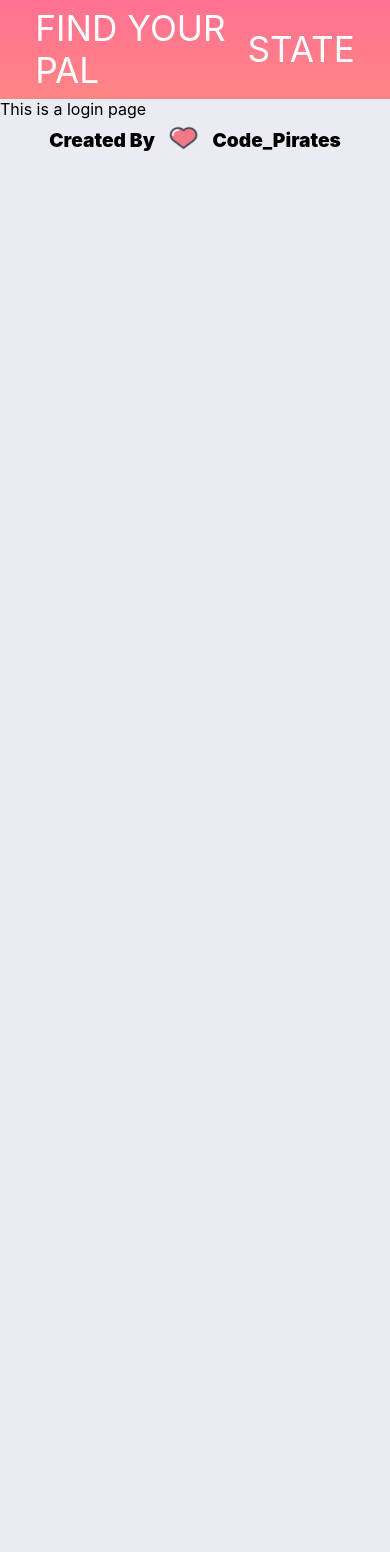
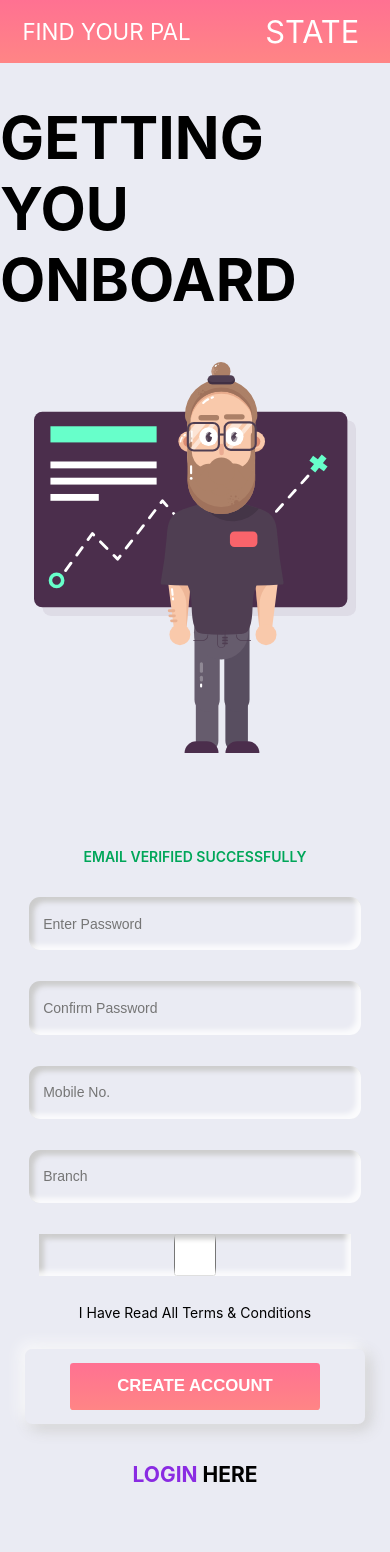
Before and after one commit to dev-lovedeep/mentor_api, a React (Create React App) app in the folder frontend/: page /signup/onboard in a window 390 px wide. Before the commit this address led to /home. Shown: the top 1552 px of the page. Before the commit the page ends 844 px from the top, so only its background shows below. Built offline with nearby package versions, Linux system fonts and the light colour scheme.

Commit message:
Login Page Mobile View Completed

```diff
--- a/frontend/src/App.css
+++ b/frontend/src/App.css
@@ -58,7 +58,14 @@
   margin: 0.5em;
   width: 13em;
 }
-.login-grid-item{
+.login-grid-item1{
+  display: flex;
+  justify-content: center;
+  align-items: center;
+  flex-direction: column;
+  margin-top: 0.5em;
+}
+.login-grid-item2{
   display: flex;
   justify-content: center;
   align-items: center;
@@ -66,12 +73,14 @@
   margin-top: 0.5em;
 }
 .login-form{
-  width: 60%;
+  width: 80%;
+  min-width: 360px;
+  max-width: 400px;
   display: flex;
   justify-content: center;
   align-items: center;
   flex-direction: column;
-  margin-top: 5em;
+  margin-top: 4.5em;
   box-shadow: -5px -5px 15px #FFFFFFCB, 5px 5px 15px #ccc;
   border-radius: 1em;
 }
@@ -80,8 +89,8 @@
   justify-content: center;
   align-items: center;
   flex-direction: column;
-  margin-bottom: 2em;
-  width: 60%;
+  margin-bottom: 1.5em;
+  width: 70%;
 }
 .login-form form input{
   width: 100%;
@@ -89,8 +98,8 @@
   background: #EAEBF3;
   margin: 0.5em;
   margin-bottom: 2em;
-  padding: 0.5em;
-  font-size: 0.9rem;
+  padding: 0.4em;
+  font-size: 1rem;
   padding-left: 1em;
   font-weight: 500;
   color: #000;
@@ -100,7 +109,7 @@
 }
 .login-form h1{
   font-size: 4.2rem;
-  margin-bottom: 1.5em;
+  margin-bottom: 1.2em;
 }
 .login-btn{
   width: 80%;
@@ -130,3 +139,68 @@
   margin-left: 11em;
   margin-top: 5em;
 }
+.email-verify{
+  margin: 1.8em 0;
+  font-weight: 600;
+  color: #00A659;
+}
+@media only screen and (max-width: 1320px) {
+  body,html {
+    font-size: 13px;
+  }
+}
+
+@media only screen and (max-width: 1580px) {
+  body,html {
+    font-size: 14px;
+  }
+  .login-form{
+    width: 70%;
+  }
+}
+
+@media only screen and (max-width: 1140px) {
+  body,html {
+    font-size: 12px;
+  }
+}
+
+@media only screen and (max-width: 1020px) {
+  body,html {
+    font-size: 11px;
+  }
+  .login-form{
+    width: 80%;
+  }
+
+  @media only screen and (max-width: 980px) {
+    body,html {
+      font-size: 14px;
+    }
+    .login-grid-item1{
+      display: none;
+    }
+    .login-grid-container{
+      grid-template-columns: auto;
+    }
+  }
+}
+
+@media only screen and (max-width: 900px) {
+  .app-header{
+    font-size: 1.6em;
+  }
+}
+
+@media only screen and (max-width: 620px) {
+  .login-form{
+    box-shadow: none;
+    width: 100%;
+  }
+  .login-form form{
+    width: 80%;
+  }
+  .btn-outline{
+    margin-top: 2em;
+  }
+}
--- a/frontend/src/App.js
+++ b/frontend/src/App.js
@@ -6,6 +6,7 @@ import Login from './login'
 import Signup from './signup'
 import {Switch, Route, Redirect, BrowserRouter} from 'react-router-dom'
 import Footer from './footer';
+import SignupOnBoard from './signupOnboard'
 
 function App() {
   return (
@@ -16,6 +17,7 @@ function App() {
         <Route path='/home' component={() => <Home />} />
         <Route exact path='/login' component={() => <Login />} />
         <Route exact path='/signup' component={() => <Signup />} />
+        <Route exact path='/signup/onboard' component={() => <SignupOnBoard />} />
         <Redirect to='/home' />
       </Switch>
       </BrowserRouter>
--- a/frontend/src/login.js
+++ b/frontend/src/login.js
@@ -5,7 +5,7 @@ class Login extends Component {
     render(){
         return(
             <div className='login-grid-container'>
-                <div className='login-grid-item'>
+                <div className='login-grid-item1'>
                     <h1 style={{fontSize:'4.2rem', marginBottom:'0.2em'}}>FIND FROM <br /> STUDENTS OF MNNIT</h1>
                     <div className='login-doodles'>
                         <img style={{width:'16em'}} src='/images/Login1.svg' alt='Doodle' />
@@ -13,7 +13,7 @@ class Login extends Component {
                         <img src='/images/Login3.svg' alt='Doodle' />
                     </div>
                 </div>
-                <div className='login-grid-item'>
+                <div className='login-grid-item2'>
                     <div className='login-form'>
                         <h1>LOGIN</h1>
                         <form>
--- a/frontend/src/signup.js
+++ b/frontend/src/signup.js
@@ -6,7 +6,7 @@ class Signup extends Component {
         return(
             <div className='login-grid-container'>
                 <div className='login-grid-item'>
-                    <h1 style={{fontSize:'4.2rem', marginBottom:'0.2em'}}>WELCOME <br /> TO MNNIT COMMUNITY</h1>
+                    <h1 style={{fontSize:'4.2rem', marginLeft:'2.3em' ,marginBottom:'0.2em'}}>WELCOME <br /> TO MNNIT COMMUNITY</h1>
                     <div className='signup-doodles'>
                         <img style={{width:'30em', float:'left'}} src='/images/signup.png' />
                     </div>
--- /dev/null
+++ b/frontend/src/signupOnboard.js
@@ -0,0 +1,33 @@
+import React, { Component } from 'react'
+
+class SignupOnBoard extends Component {
+
+    render(){
+        return(
+            <div className='login-grid-container'>
+                <div className='login-grid-item'>
+                    <h1 style={{fontSize:'4.2rem'}}>GETTING <br /> YOU ONBOARD</h1>
+                    <div className='login-doodles'>
+                        <img style={{width:'23em', float:'left'}} src='/images/onBoard.svg' />
+                    </div>
+                </div>
+                <div className='login-grid-item' style={{marginBottom: '2em'}}>
+                    <div className='login-form'>
+                        <p className='email-verify'>EMAIL VERIFIED SUCCESSFULLY</p>
+                        <form>
+                            <input style={{margin:'0.5em 0'}} type='password' placeholder='Enter Password' /><br/>
+                            <input style={{margin:'0.5em 0'}} type='password' placeholder='Confirm Password' /><br/>
+                            <input style={{margin:'0.5em 0'}} type='text' placeholder='Mobile No.' /><br/>
+                            <input style={{margin:'0.5em 0'}} type='text' placeholder='Branch' /><br/>
+                            <input type='checkbox' name='termsNconditions' /><label for='termsNconditions'>I Have Read All Terms & Conditions</label>
+                            <div className='btn-outline'><button className='login-btn'>CREATE ACCOUNT</button></div>
+                        </form>
+                        <h2><a href='#'>LOGIN </a>HERE</h2>
+                    </div>
+                </div>
+            </div>
+        )
+    }
+}
+
+export default SignupOnBoard;
```
